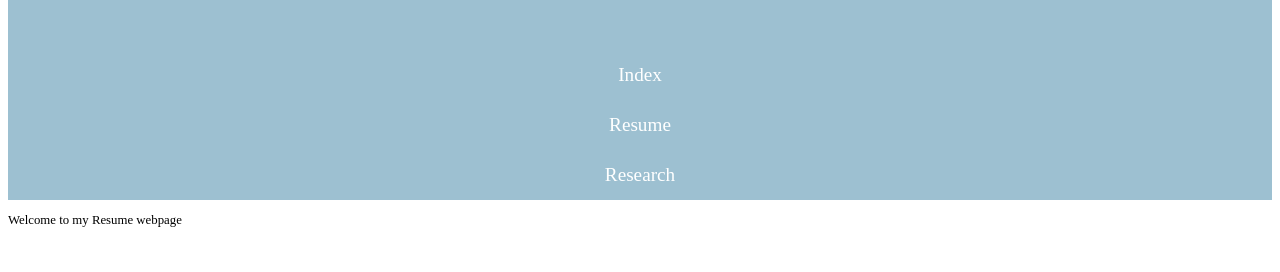
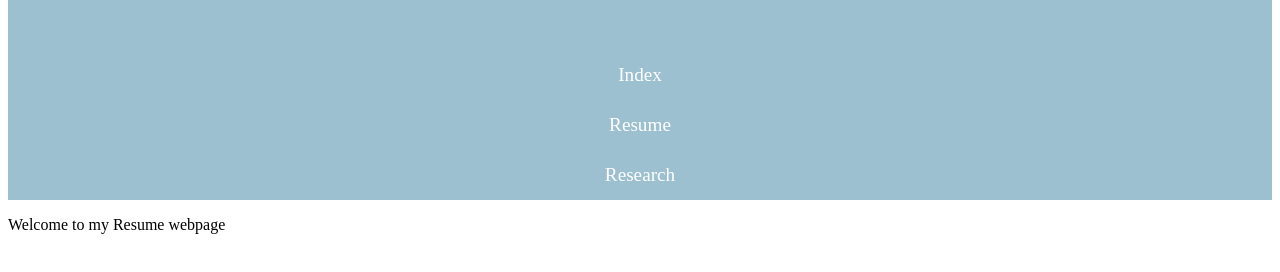
Before and after one commit to kathrynlflemingc/kathrynlflemingc.github.io, a plain HTML site: page index.html in a window 1280 px wide. Shown: the part 132-404 px from the top of the page. Drawn offline with Linux system fonts and the light colour scheme.

Commit message:
Update StyleSheet.css

```diff
--- a/StyleSheet.css
+++ b/StyleSheet.css
@@ -44,8 +44,5 @@ https://www.w3schools.com/css/css_padding.asp */
 }
 /* Title Style */
 
-p {
-	font-size: 1vw;
-}
 
 /* Image gallery adapted from w3schools: CSS Image Gallery https://www.w3schools.com/css/css_image_gallery.asp */
```
